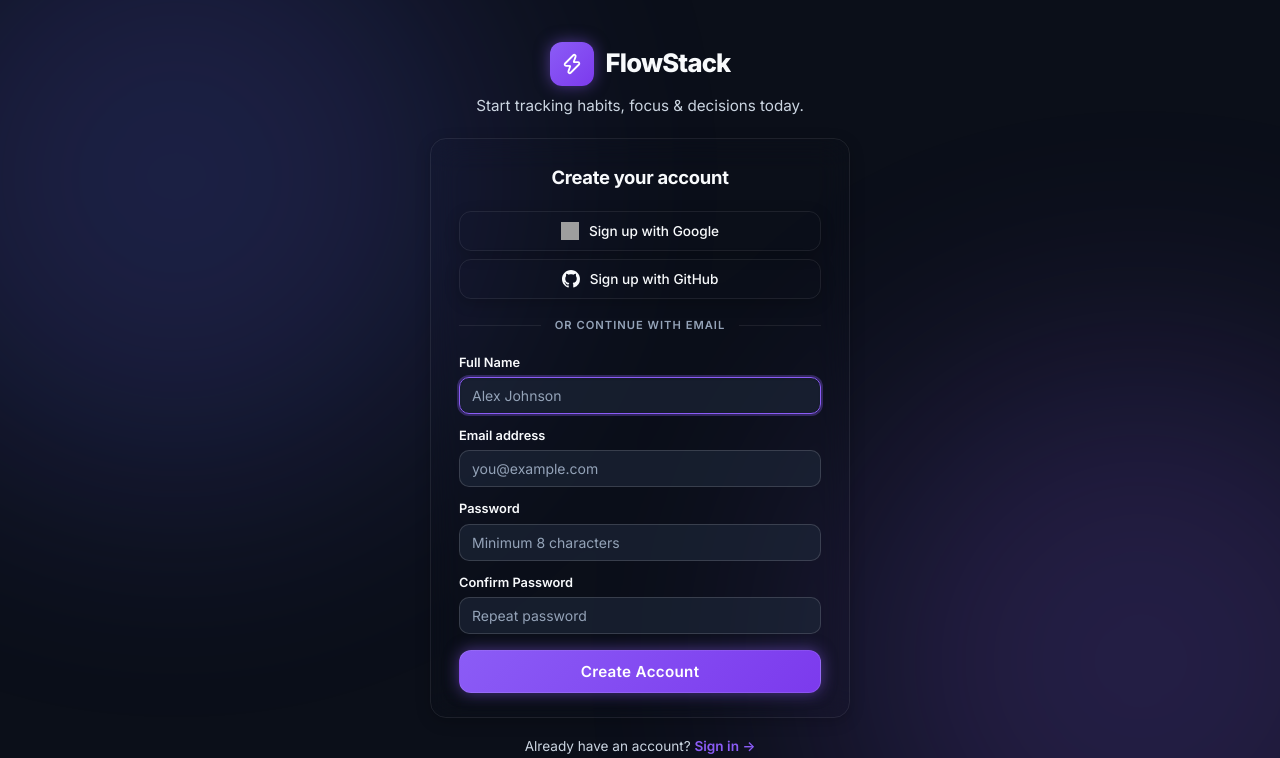
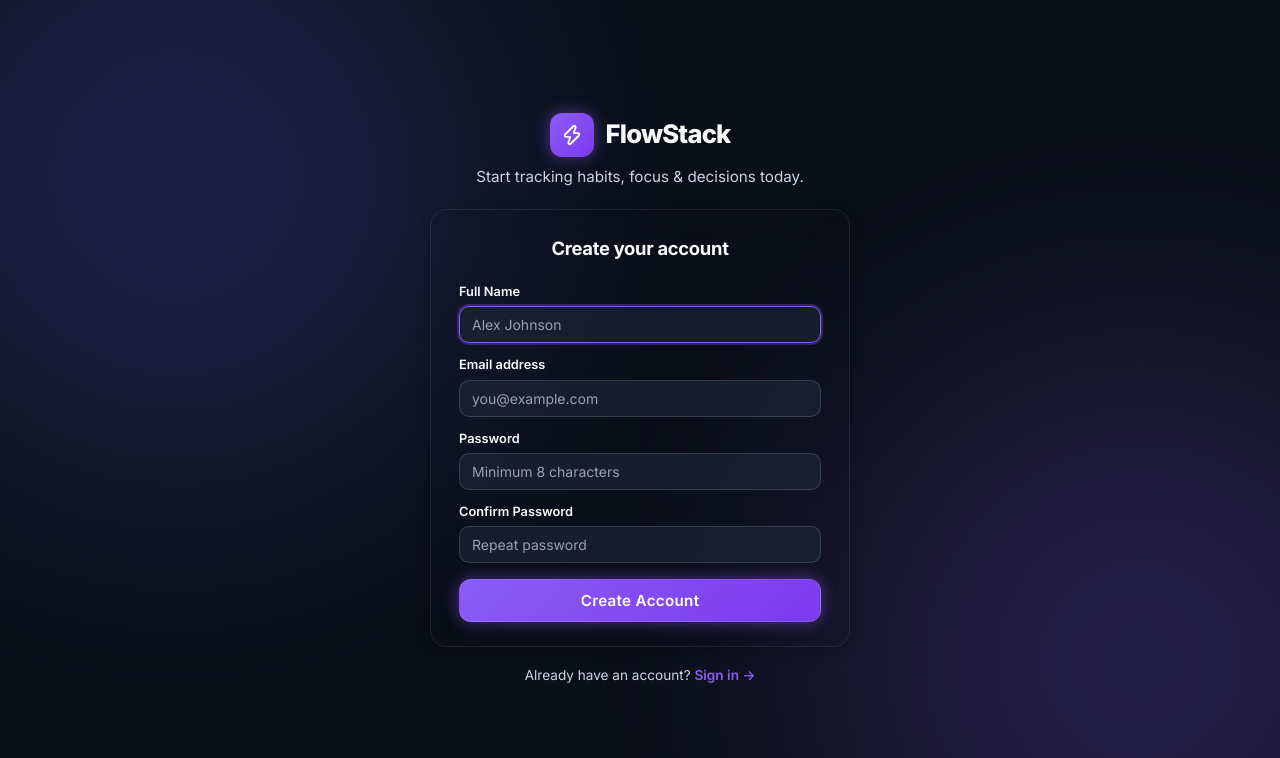
Before and after one commit to bishalstha045/FlowStack, a PHP site: page /frontend/register.html in a window 1280 px wide. Shown: the top 758 px of the page. Run offline with PHP 8.4, Linux system fonts and the light colour scheme; grey boxes are pictures that could not be loaded.

Commit message:
updated some files

```diff
--- a/frontend/assets/css/app.css
+++ b/frontend/assets/css/app.css
@@ -555,24 +555,7 @@ tbody tr:hover{background:var(--surface2)}
 }
 .auth-card h2{font-size:1.15rem;font-weight:700;text-align:center;margin-bottom:18px;color:var(--tx);letter-spacing:-.3px}
 
-.social-login { display: flex; flex-direction: column; gap: 8px; margin-bottom: 18px; }
-.btn-social {
-  width: 100%; display: flex; align-items: center; justify-content: center; gap: 10px;
-  background: var(--surface); border: 1px solid var(--border); color: var(--tx);
-  padding: 10px; font-size: .85rem; font-weight: 500; border-radius: 12px;
-  transition: all var(--ta); box-shadow: var(--s1);
-}
-.btn-social img, .btn-social svg { width: 18px; height: 18px; fill: currentColor; }
-.btn-social:hover { background: var(--border); border-color: var(--border2); transform: translateY(-2px); box-shadow: var(--s2); }
 
-.auth-divider {
-  display: flex; align-items: center; text-align: center; margin-bottom: 18px;
-  color: var(--tx3); font-size: .7rem; font-weight: 600; text-transform: uppercase; letter-spacing: 1px;
-}
-.auth-divider::before, .auth-divider::after {
-  content: ''; flex: 1; border-bottom: 1px solid var(--border);
-}
-.auth-divider span { padding: 0 14px; }
 
 .btn-auth{
   width:100%;justify-content:center;padding:11px;font-size:.95rem;margin-top:4px;border-radius:12px;
--- a/frontend/register.html
+++ b/frontend/register.html
@@ -20,21 +20,6 @@
 
   <div class="auth-card">
     <h2>Create your account</h2>
-
-    <div class="social-login">
-      <button type="button" class="btn btn-social btn-google" onclick="FS.toast('Redirecting to Google OAuth...', 'info'); setTimeout(() => FS.toast('Google authentication flow initiated.', 'success'), 1500);">
-        <img src="https://upload.wikimedia.org/wikipedia/commons/c/c1/Google_%22G%22_logo.svg" alt="Google">
-        Sign up with Google
-      </button>
-      <button type="button" class="btn btn-social btn-github" onclick="FS.toast('Redirecting to GitHub OAuth...', 'info'); setTimeout(() => FS.toast('GitHub authentication flow initiated.', 'success'), 1500);">
-        <svg viewBox="0 0 24 24" width="22" height="22" fill="currentColor"><path d="M12 0C5.37 0 0 5.37 0 12c0 5.31 3.435 9.795 8.205 11.385.6.105.825-.255.825-.57 0-.285-.015-1.23-.015-2.235-3.015.555-3.795-.735-4.035-1.41-.135-.345-.72-1.41-1.23-1.695-.42-.225-1.02-.78-.015-.795.945-.015 1.62.87 1.845 1.23 1.08 1.815 2.805 1.305 3.495.99.105-.78.42-1.305.765-1.605-2.67-.3-5.46-1.335-5.46-5.925 0-1.305.465-2.385 1.23-3.225-.12-.3-.54-1.53.12-3.18 0 0 1.005-.315 3.3 1.23.96-.27 1.98-.405 3-.405s2.04.135 3 .405c2.295-1.56 3.3-1.23 3.3-1.23.66 1.65.24 2.88.12 3.18.765.84 1.23 1.905 1.23 3.225 0 4.605-2.805 5.625-5.475 5.925.435.375.81 1.095.81 2.22 0 1.605-.015 2.895-.015 3.3 0 .315.225.69.825.57A12.02 12.02 0 0024 12c0-6.63-5.37-12-12-12z"/></svg>
-        Sign up with GitHub
-      </button>
-    </div>
-
-    <div class="auth-divider">
-      <span>or continue with email</span>
-    </div>
 
     <div id="error-msg"   class="alert alert-danger"  style="display:none"></div>
     <div id="success-msg" class="alert alert-success" style="display:none"></div>
@@ -202,6 +187,7 @@ function checkPasswordStrength(password) {
 
   document.getElementById('name').focus();
 })();
+
 </script>
 </body>
 </html>
```
Also changed, not shown: backend/config/db.php (+27 -6 lines), backend/helpers/response.php (+16 -2 lines), frontend/assets/js/app.js (+35 -10 lines), frontend/login.html (+2 -15 lines), .htaccess, backend/.htaccess.
